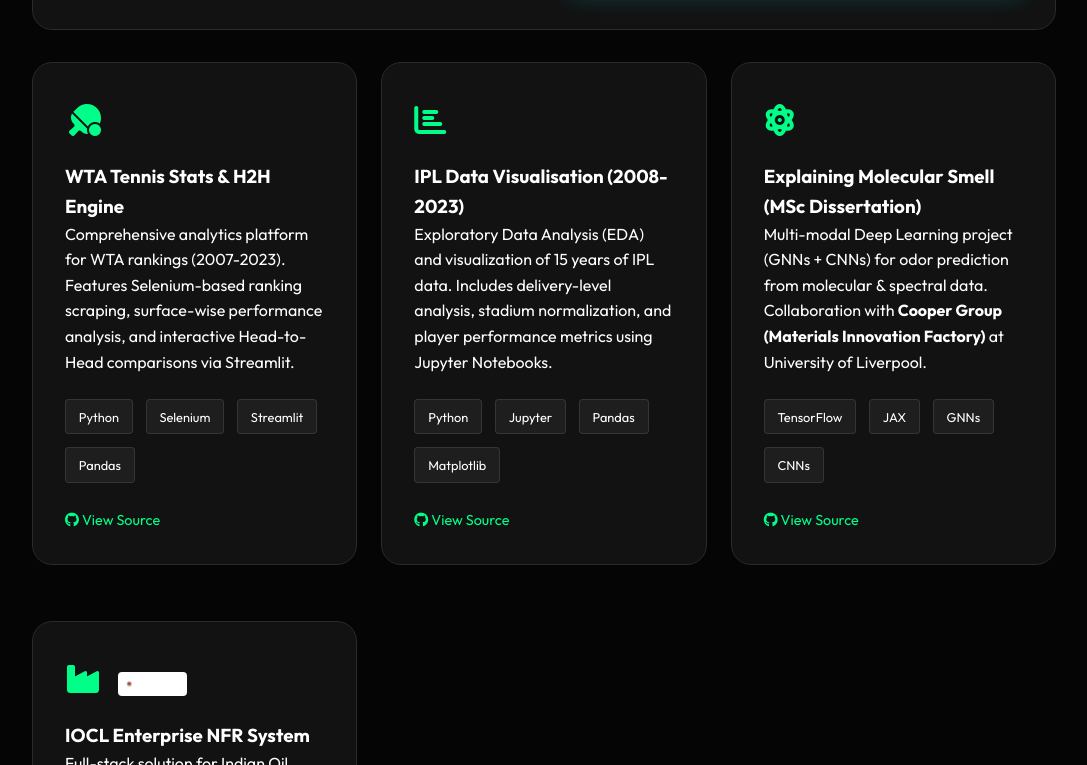
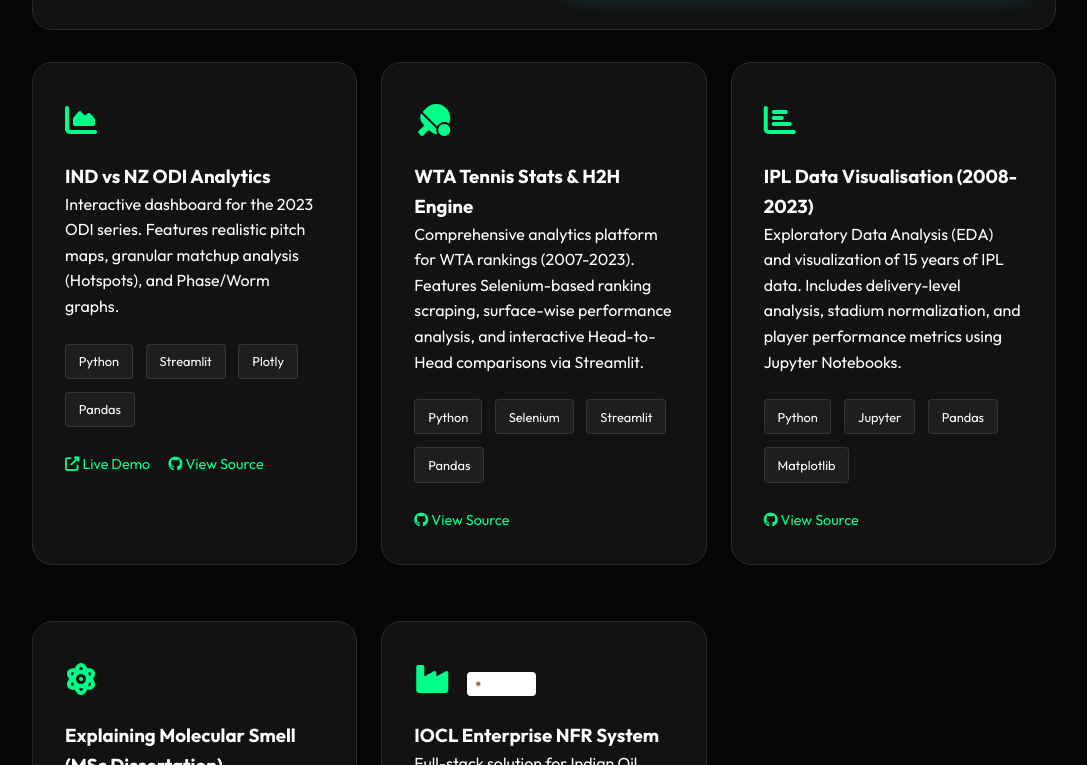
Before and after one commit to santhosharun99/portfolio, a plain HTML site: page index.html in a window 1280 px wide. Shown: the part 2676-3441 px from the top of the page, without its empty margins (96-1183 px from the left). Drawn offline with Linux system fonts and the light colour scheme.

Commit message:
feat: add IND vs NZ ODI Analytics project card

```diff
--- a/index.html
+++ b/index.html
@@ -121,8 +121,8 @@
                     <span>CSS3</span>
                 </div>
                 <div class="project-links">
-                    <a href="https://cricstat-pro-engine-santhosharun99.streamlit.app/" target="_blank" class="btn-link">View Analysis <i
-                            class="fas fa-external-link-alt"></i></a>
+                    <a href="https://cricstat-pro-engine-santhosharun99.streamlit.app/" target="_blank"
+                        class="btn-link">View Analysis <i class="fas fa-external-link-alt"></i></a>
                     <a href="https://github.com/santhosharun99" class="btn-link"><i class="fab fa-github"></i> Code</a>
                 </div>
             </div>
@@ -140,7 +140,9 @@
             <div class="project-content">
                 <div class="project-label" style="background: #00f2ff; color: #000;">Latest Release</div>
                 <h3>The Oracle | F1 Strategy Engine</h3>
-                <p class="project-summary">Bayesian Race Strategy Optimization Engine. Ingests real-time telemetry to predict winning pit strategies using Monte Carlo simulations. Features a "God-Tier" Physics Engine and Cyberpunk Command Center IO.</p>
+                <p class="project-summary">Bayesian Race Strategy Optimization Engine. Ingests real-time telemetry to
+                    predict winning pit strategies using Monte Carlo simulations. Features a "God-Tier" Physics Engine
+                    and Cyberpunk Command Center IO.</p>
                 <div class="tech-stack">
                     <span>Python</span>
                     <span>Streamlit</span>
@@ -148,19 +150,44 @@
                     <span>Monte Carlo</span>
                 </div>
                 <div class="project-links">
-                    <a href="https://the-oracle-f1-strategy.streamlit.app" target="_blank" class="btn-link">Launch Command Center <i class="fas fa-external-link-alt"></i></a>
-                    <a href="https://github.com/santhosharun99/The_Oracle_F1_Strategy" target="_blank" class="btn-link"><i class="fab fa-github"></i> Code</a>
+                    <a href="https://the-oracle-f1-strategy.streamlit.app" target="_blank" class="btn-link">Launch
+                        Command Center <i class="fas fa-external-link-alt"></i></a>
+                    <a href="https://github.com/santhosharun99/The_Oracle_F1_Strategy" target="_blank"
+                        class="btn-link"><i class="fab fa-github"></i> Code</a>
                 </div>
             </div>
-            <div class="project-visual neon-border" style="border-color: #00f2ff; box-shadow: 0 0 20px rgba(0, 242, 255, 0.2);">
+            <div class="project-visual neon-border"
+                style="border-color: #00f2ff; box-shadow: 0 0 20px rgba(0, 242, 255, 0.2);">
                 <div class="visual-placeholder" style="background: radial-gradient(circle at center, #050510, #000);">
                     <i class="fas fa-flag-checkered" style="font-size: 3rem; color: #00f2ff; margin-bottom: 1rem;"></i>
-                    <span style="font-family: 'Courier New', monospace; color: #fff;">RECOMMENDATION: <span style="color: #00f2ff;">BOX LAP 16</span></span>
+                    <span style="font-family: 'Courier New', monospace; color: #fff;">RECOMMENDATION: <span
+                            style="color: #00f2ff;">BOX LAP 16</span></span>
                 </div>
             </div>
         </article>
 
         <div class="projects-grid">
+            <!-- Project 1: IND vs NZ Dashboard (New) -->
+            <article class="project-card compact">
+                <div class="card-icon"><i class="fas fa-chart-area"></i></div>
+                <h3>IND vs NZ ODI Analytics</h3>
+                <p>Interactive dashboard for the 2023 ODI series. Features realistic pitch maps, granular matchup
+                    analysis (Hotspots), and Phase/Worm graphs.</p>
+                <div class="tech-stack">
+                    <span>Python</span>
+                    <span>Streamlit</span>
+                    <span>Plotly</span>
+                    <span>Pandas</span>
+                </div>
+                <div style="margin-top: 1rem;">
+                    <a href="https://indvsnzodi2026analytics.streamlit.app/" target="_blank"
+                        style="color: var(--accent); text-decoration: none; font-size: 0.9rem; margin-right: 15px;"><i
+                            class="fas fa-external-link-alt"></i> Live Demo</a>
+                    <a href="https://github.com/santhosharun99/Ind_Vs_Nz_ODI_Analytics" target="_blank"
+                        style="color: var(--accent); text-decoration: none; font-size: 0.9rem;"><i
+                            class="fab fa-github"></i> View Source</a>
+                </div>
+            </article>
             <!-- Project 2 -->
             <article class="project-card compact">
                 <div class="card-icon"><i class="fas fa-table-tennis"></i></div>
```
